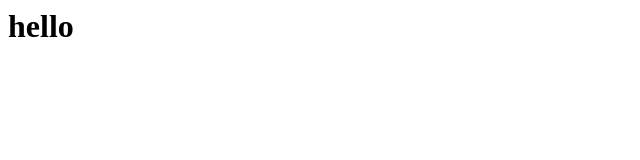
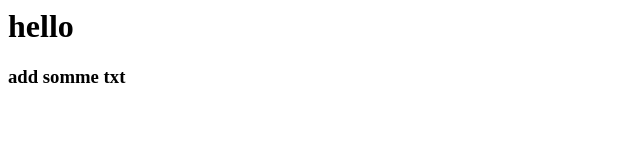
Before and after one commit to mustapha2000/html-app, a plain HTML site: page index.html in a window 1280 px wide. Shown: the whole page, without its empty margins (0-640 px from the left). Drawn offline with Linux system fonts and the light colour scheme.

Commit message:
add h3 tag

```diff
--- a/index.html
+++ b/index.html
@@ -1 +1,2 @@
 <h1>hello</h1>
+<h3>add somme txt</h3>
```
